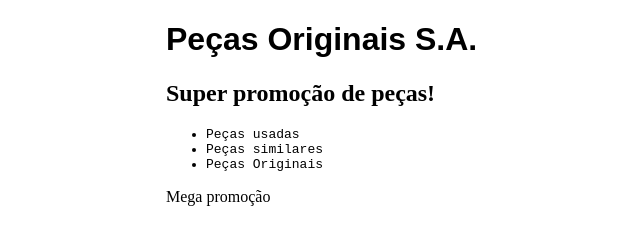
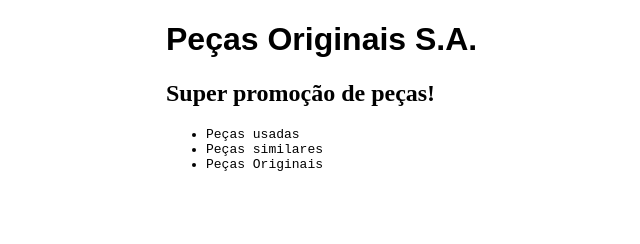
Before and after one commit to serjus-dev/autopecas, a plain HTML site: page index.html in a window 1280 px wide. Shown: the whole page, without its empty margins (154-794 px from the left). Drawn offline with Linux system fonts and the light colour scheme.

Commit message:
Revert "Texto de Promoção"
This reverts commit 6ed3418b770f20d53816759b63a82467e241a606.

```diff
--- a/index.html
+++ b/index.html
@@ -17,6 +17,6 @@
 			<li>Peças similares</li>
 			<li>Peças Originais</li>
 		</ul>
-		<p>Mega promoção</p>
+
 	</body>
 </html>
```
